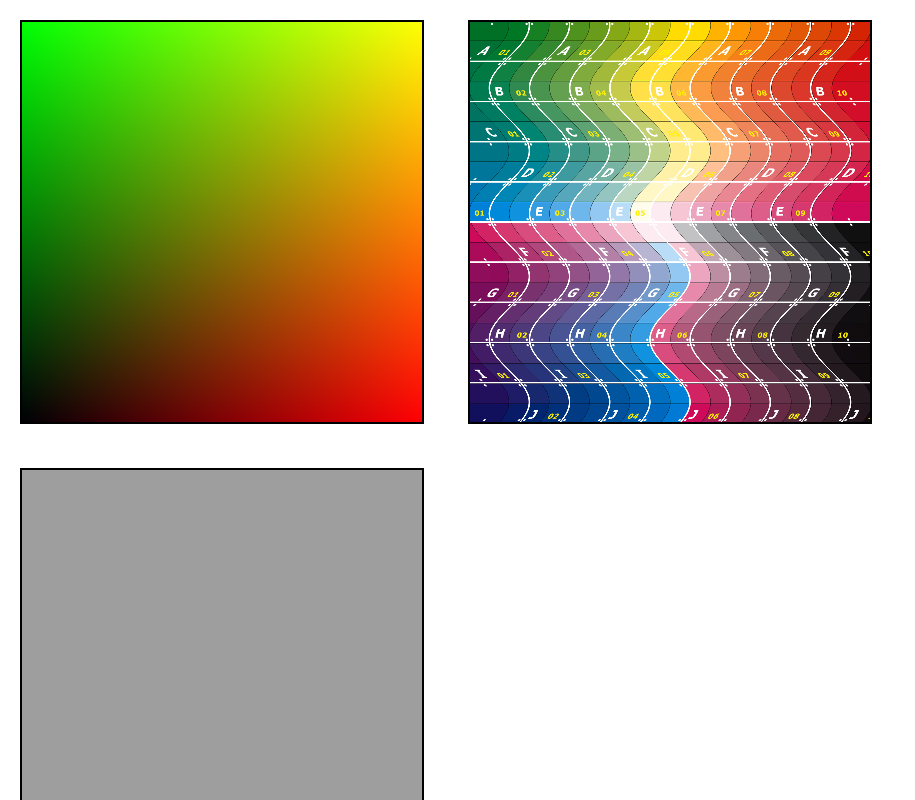
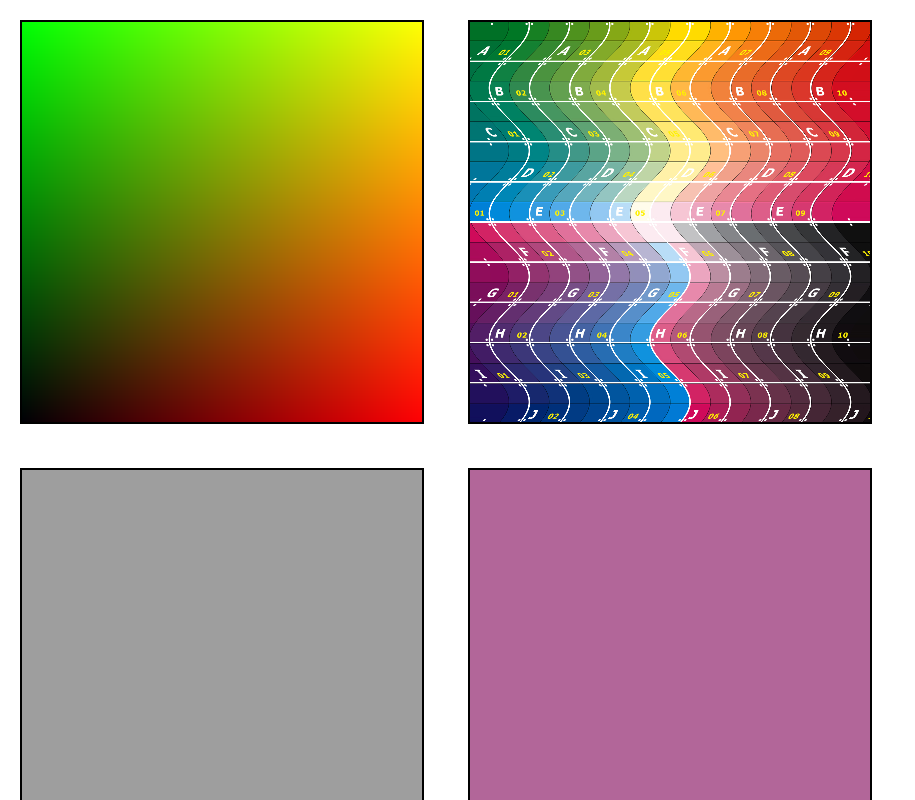
Before and after one commit to ayamflow/standalone-shader, a website: page demo/index.html in a window 1280 px wide. Shown: the whole page, without its empty margins (0-915 px from the left). Drawn offline with Linux system fonts and the light colour scheme.

Commit message:
Add clearColor with alpha support & webgl context settings

```diff
--- a/demo/index.html
+++ b/demo/index.html
@@ -24,6 +24,7 @@
   </style>
 </head>
 <body>
+    <canvas></canvas>
     <canvas></canvas>
     <canvas></canvas>
     <canvas></canvas>
@@ -55,7 +56,7 @@
                     flipY: true
                 }
             },
-            fragmentShader: `
+            fragmentShader: /* glsl */`
                 precision highp float;
 
                 uniform vec2 resolution;
@@ -79,7 +80,7 @@
         sd2.resize(400, 400)
         sd2.start()
 
-        // Use a canvas element
+        // Use a canvas element as placeholder while image loads
         let ctx = document.createElement('canvas').getContext('2d')
         ctx.canvas.width = 400
         ctx.canvas.height = 400
@@ -111,7 +112,6 @@
         sd3.start()
 
         function crop(img, width, height, alignX = 0.5, alignY = 0.5) {
-
             const ratio = img.width / img.height
             const rect = { x: 0, y: 0, width, height }
 
@@ -137,6 +137,25 @@
             sd3.uniforms.canvas.update()
         };
 
+        canvases[3].style.background = 'red'
+        let sd4 = shader({
+            drp: window.devicePixelRatio,
+            canvas: canvases[3],
+            settings: {
+                alpha: true,
+            },
+            clearColor: [0.2, 0.4, 0.6, 0.5],
+            fragmentShader: `
+                precision highp float;
+
+                void main() {
+                    // Sky blue with 0.5 opacity, will mix with red background and look purple
+                    gl_FragColor = vec4(0.2, 0.4, 0.6, 0.5);
+                }
+            `
+        })
+        sd4.resize(ctx.canvas.width, ctx.canvas.height)
+        sd4.start()
     </script>
 </body>
 </html>
--- a/index.js
+++ b/index.js
@@ -24,7 +24,7 @@ const defaultFragmentShader = `
 class Shader {
     constructor(options) {
         const canvas = options.canvas || document.createElement('canvas')
-        const gl = canvas.getContext('webgl')
+        const gl = canvas.getContext('webgl', options.settings || {})
         if (!gl) {
             console.warn('[standalone-shader] WebGL doesn\'t seem to be supported.')
             return
@@ -73,6 +73,7 @@ class Shader {
         )
 
         this.gl = gl
+        this.clearColor = options.clearColor || [0, 0, 0, 1]
         this.program = program
         this.vertexShader = vertexShader
         this.fragmentShader = fragmentShader
@@ -122,6 +123,8 @@ class Shader {
 
         gl.viewport(0, 0, gl.canvas.width, gl.canvas.height)
         gl.clear(gl.COLOR_BUFFER_BIT)
+        this.gl.clearColor.apply(this.gl, this.clearColor)
+
         gl.useProgram(this.program)
 
         gl.enableVertexAttribArray(this.positionLocation)
```
Also changed, not shown: README.md.
